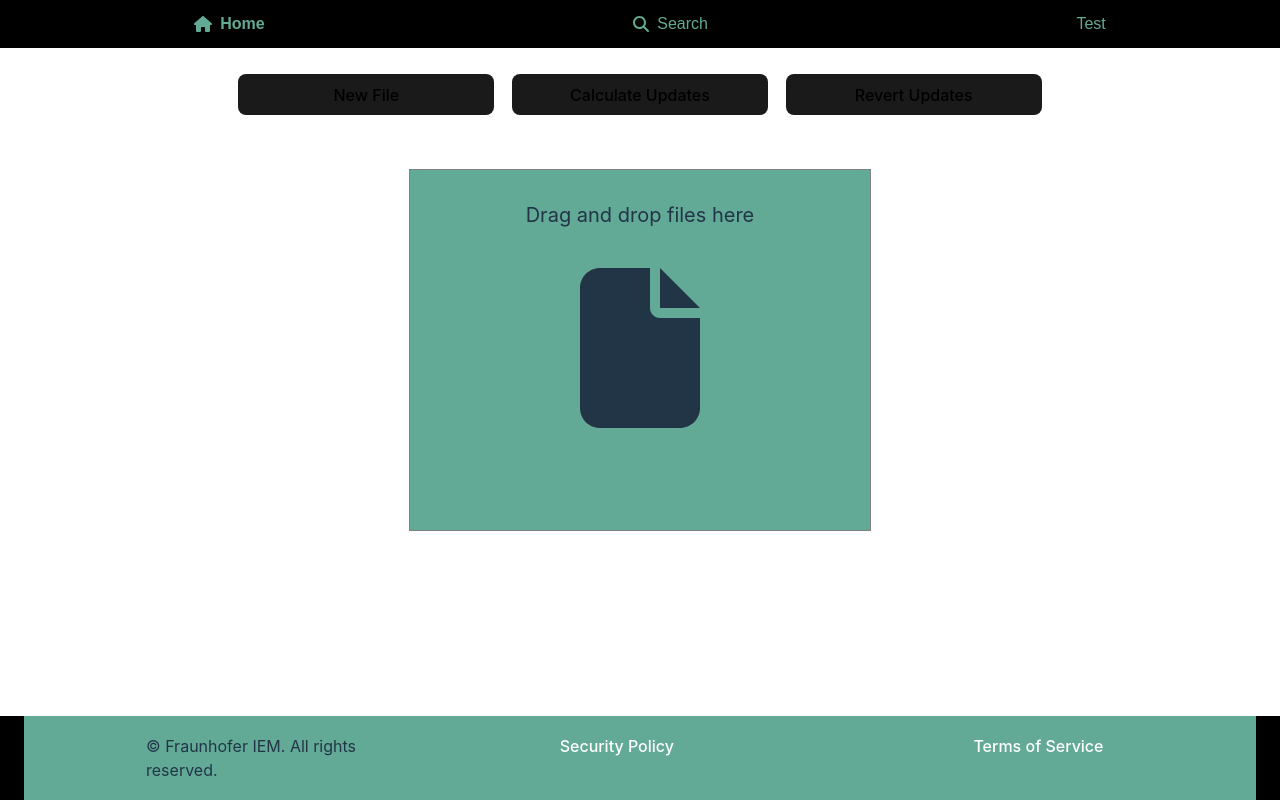
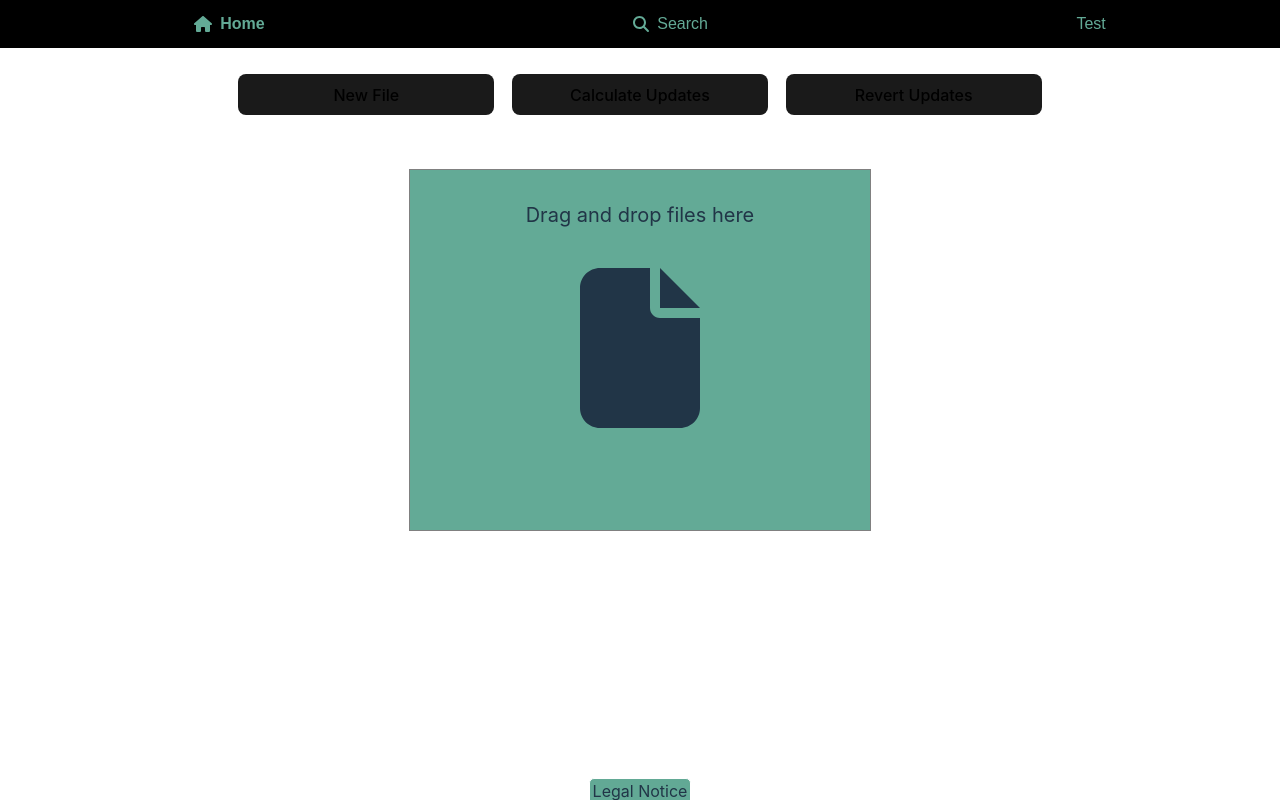
Before and after one commit to fraunhofer-iem/Technical-Lag-Frontend, a React (Vite) app: page / in a window 1280 px wide. Built offline with nearby package versions, Linux system fonts and the light colour scheme.

Commit message:
Smaller and more compact Footer

```diff
--- a/src/App.tsx
+++ b/src/App.tsx
@@ -1,13 +1,13 @@
 import * as React from "react";
 import Header from "./header/Header.tsx";
-import Footer from "./footer/Footer.tsx";
+import StickyNoteComponent from "./footer/stickynote/StickyNoteComponent.tsx";
 
 
 const App: React.FC = () => {
     return (
         <>
             <Header/>
-            <Footer/>
+            <StickyNoteComponent/>
         </>
     );
 };
--- a/src/footer/Footer.tsx
+++ b/src/footer/Footer.tsx
@@ -1,12 +1,18 @@
-import {Box, Column, FooterContainer, FooterLink, Row,} from "./FooterStyles";
+import {Box, Column, Copyright, FooterContainer, FooterLink, Row,} from "./FooterStyles";
+import React from "react";
 
-const Footer = () => {
-    return (
-        <Box>
-            <FooterContainer>
+interface FooterProps {
+    isOpen: boolean;
+}
+
+const Footer: React.FC<FooterProps> = ({isOpen}) => {
+    return (<Box isOpen={isOpen}>
+            <FooterContainer isOpen={isOpen}>
+                {isOpen && (
+                    <>
                         <Row>
                             <Column>
-                        <p>&copy; Fraunhofer IEM. All rights reserved.</p>
+                                <Copyright>&copy; Fraunhofer IEM. All rights reserved.</Copyright>
                             </Column>
                             <Column>
                                 <FooterLink href="#">
@@ -19,8 +25,10 @@ const Footer = () => {
                                 </FooterLink>
                             </Column>
                         </Row>
+                    </>
+                )}
             </FooterContainer>
         </Box>
     );
-};
+}
 export default Footer;
--- a/src/footer/FooterStyles.tsx
+++ b/src/footer/FooterStyles.tsx
@@ -1,29 +1,36 @@
 import styled from "styled-components";
 
-export const Box = styled.div`
-	background: black;
+export const Box = styled.div<{ isOpen: boolean }>`
+    background: #464646;
     bottom: 0;
     left: 0;
-	width: 100%;
+    right: 0;
+    width: 100vw;
     position: fixed;
     z-index: 1000; /* Ensure it stays above other content */
+    height: ${(props) => (props.isOpen? '5vh' : '0')};
+    overflow: hidden;
+    transition: height 0.3s ease-out;
 `;
 
-export const FooterContainer = styled.div`
+export const FooterContainer = styled.div<{ isOpen: boolean }>`
     display: flex;
     flex-direction: column;
     justify-content: center;
-	max-width: 96%;
+    width: 50vw;
     margin: 0 auto;
     background: #63aa96;
-    padding: 2px;
+    padding: 1px;
+    height: ${(props) => (props.isOpen? '5vh' : '0')};
+    z-index: 1000;
+    overflow: hidden;
+    transition: height 0.3s ease-out;
 `;
 
-export const Column = styled.div<{marginLeft?: string}>`
+export const Column = styled.div<{ marginLeft?: string }>`
     display: flex;
     flex-direction: column;
-	text-align: left;
-	margin-left: ${props => props.marginLeft ?? "30%"};
+    text-align: center;
 `;
 
 export const Row = styled.div`
@@ -34,9 +41,8 @@ export const Row = styled.div`
 
 export const FooterLink = styled.a`
     color: #fff;
-	margin-top: 1em;
-	font-size: 16px;
-	text-decoration: none;
+    margin: auto;
+    font-size: 12px;
 
     &:hover {
         color: green;
@@ -44,9 +50,7 @@ export const FooterLink = styled.a`
     }
 `;
 
-export const Heading = styled.p`
-	font-size: 20px;
+export const Copyright = styled.p`
+    font-size: 12px;
     color: #fff;
-	margin-bottom: 1em;
-	font-weight: bold;
-`;
+`
--- /dev/null
+++ b/src/footer/stickynote/StickyNoteComponent.tsx
@@ -0,0 +1,20 @@
+import { StickyNote, StickyNoteContainer } from "./StickyNoteStyles";
+import Footer from '../Footer.tsx';
+import React, {useState} from "react";
+
+const StickyNoteComponent: React.FC = () => {
+    const [isOpen, setIsOpen] = useState<boolean>(false);
+
+    const toggleFooter = () => {
+        setIsOpen(!isOpen);
+    };
+
+    return (
+        <StickyNoteContainer isOpen={isOpen}>
+            <StickyNote onClick={toggleFooter}>Legal Notice</StickyNote>
+            <Footer isOpen={isOpen} />
+        </StickyNoteContainer>
+    );
+};
+
+export default StickyNoteComponent;
--- /dev/null
+++ b/src/footer/stickynote/StickyNoteStyles.tsx
@@ -0,0 +1,25 @@
+import styled from 'styled-components';
+
+export const StickyNoteContainer = styled.div<{ isOpen: boolean }>`
+    position: fixed;
+    bottom: ${(props) => (props.isOpen ? '0vh' : '-5vh')};
+    left: 50%;
+    transform: translateX(-50%);
+    transition: bottom 0.3s ease-out;
+    width: 100vw;
+    display: flex;
+    justify-content: center;
+`;
+
+export const StickyNote = styled.div`
+    background-color: #62a995;
+    border: 1px solid #ffffff;
+    border-radius: 5px;
+    width: 100px;
+    height: 50px;
+    display: flex;
+    align-items: baseline;
+    justify-content: center;
+    cursor: pointer;
+    margin-bottom: 10px;
+`;
```
Lines whose indentation alone changed are shown as unchanged.
